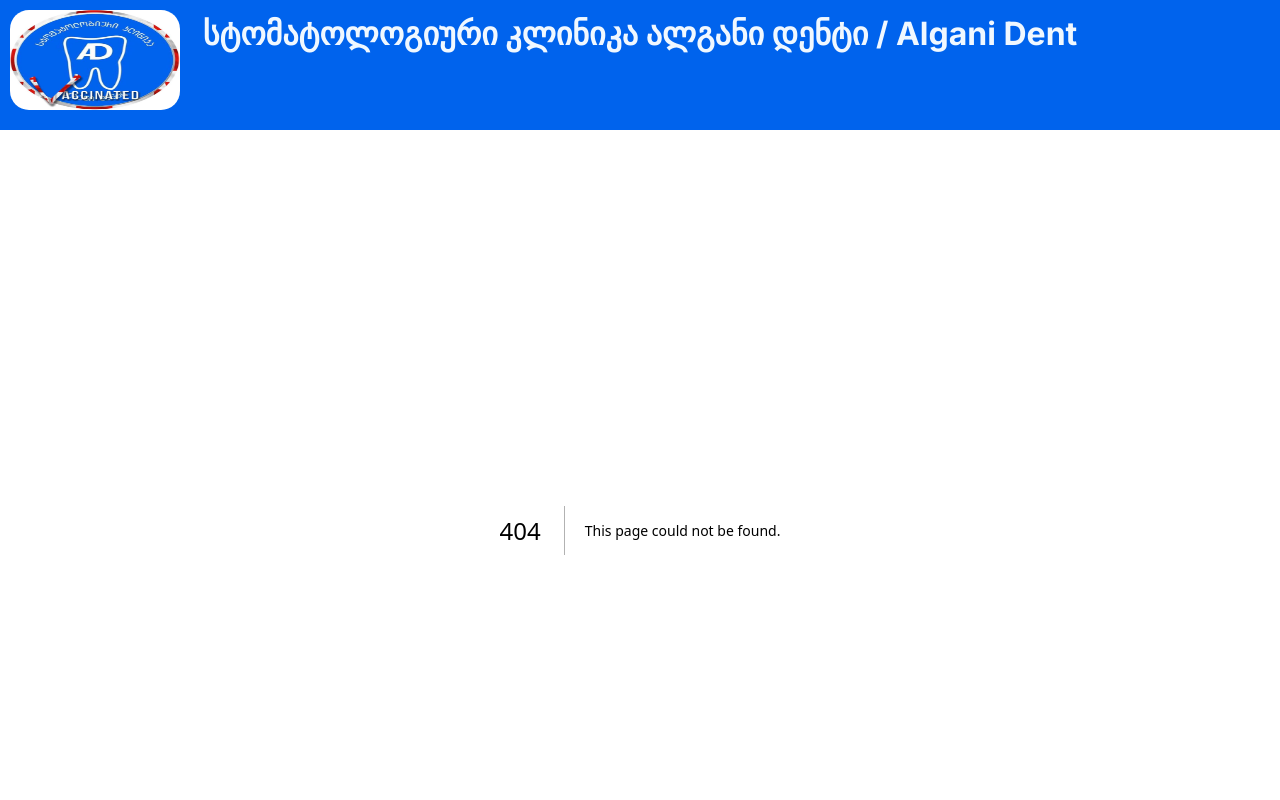
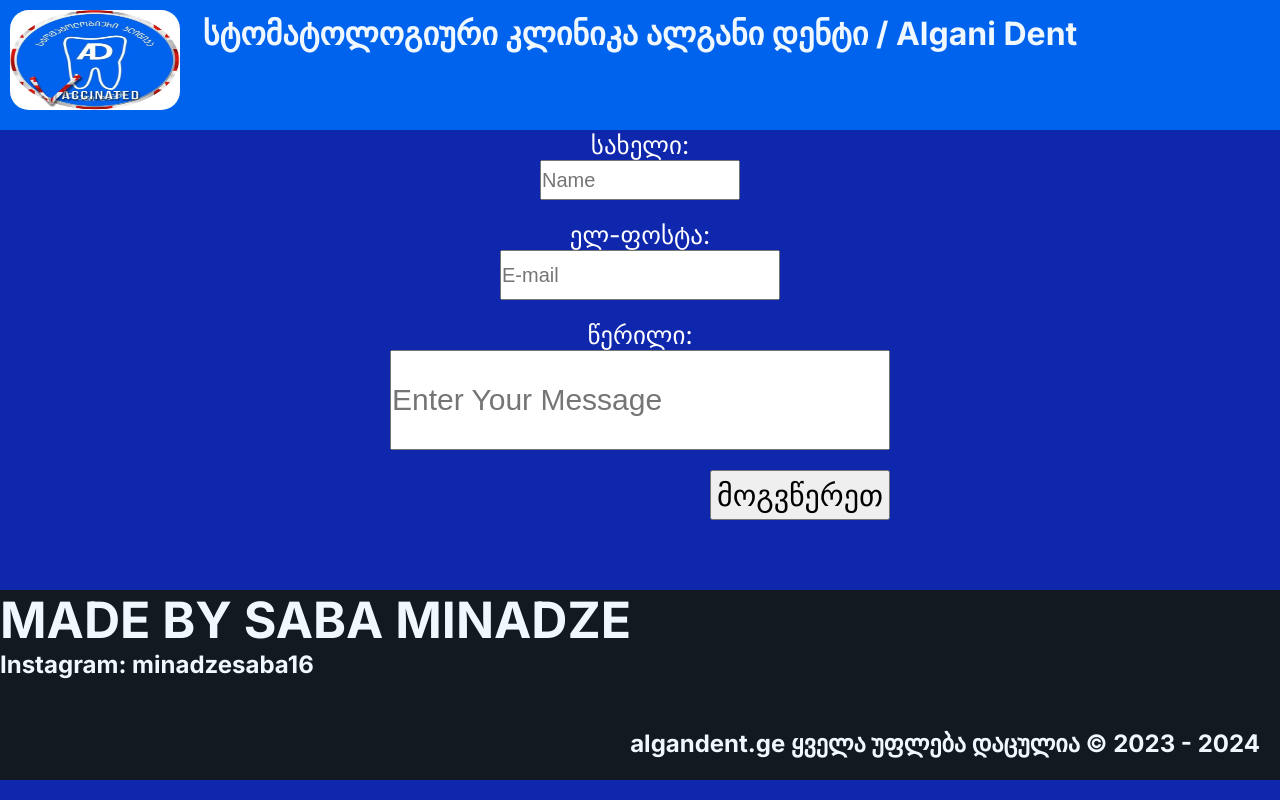
Before and after one commit to SabaMinadze/algani-denti, a Next.js app: page /questions in a window 1280 px wide. Before the commit this address had no page. Shown: the top 800 px of the page. Built offline with nearby package versions, Linux system fonts and the light colour scheme.

Commit message:
Add new question route where user can send information to company's administrator
This feature is not fully and correctly working it has few bugs and errors which was corrected as soon as possible. STAY TUNED! :) :) :)

```diff
--- a/app/aboutus/page.module.css
+++ b/app/aboutus/page.module.css
@@ -1,4 +1,6 @@
 .box{
     color: rgb(255, 255, 255);
-    font-size: 17px;
+    font-size: 15px;
+    margin-left: 20px;
+    margin-top: 20px;
 }
--- a/app/components/Subnav/Subnav.module.css
+++ b/app/components/Subnav/Subnav.module.css
@@ -1,7 +1,7 @@
 .txt{
-    font-size: 30px;
+    font-size: 25px;
     font-weight: 700;
-    margin-right: 70px;
+    margin-right: 30px;
 }
 
 
@@ -15,5 +15,5 @@
     color: aliceblue;
     font-size: 35px;
     font-weight: 900;
-    margin-left: 375px;
+    margin-left: 450px;
 }
--- a/app/components/Subnav/Subnav.tsx
+++ b/app/components/Subnav/Subnav.tsx
@@ -9,6 +9,7 @@ function Subnav() {
       <Link href="/aboutus" className={styles.txt}>ჩვენს შესახებ</Link>
       <Link href="/stomatologi" className={styles.txt}>ჩვენი სტომატოლოგები</Link>
       <Link href="/achievements" className={styles.txt}>ჩვენი მიღწევები</Link>
+      <Link href="/questions" className={styles.txt}>კითხვები</Link>
       <Link href="/contactus" className={styles.txt2}>კონტაქტი</Link>
     </div>
     <br/>
--- /dev/null
+++ b/app/questions/page.module.css
@@ -0,0 +1,33 @@
+.name{
+    height: 40px;
+    width: 200px;
+    font-size: 20px;
+}
+
+.email{
+    height: 50px;
+    width: 280px;
+    font-size: 20px;
+
+}
+
+.info{
+    height: 100px;
+    width: 500px;
+    font-size: 30px;
+
+}
+
+
+.submit{
+    width: 180px;
+    height: 50px;
+    cursor: pointer;
+    font-size: 30px;
+    margin-left: 320px;
+}
+
+.txt{
+    color: rgb(255, 255, 255);
+    font-size: 25px;
+}
--- /dev/null
+++ b/app/questions/page.tsx
@@ -0,0 +1,28 @@
+import React from 'react'
+import styles from './page.module.css'
+
+function page() {
+  return (
+    <>
+    <center><div className={styles.box}>
+      <form action="https://www.youtube.com/watch?v=zHug4Lx0HrI">
+        <label htmlFor="" className={styles.txt}>სახელი: </label>
+        <br/>
+        <input type="text" name="" id="" placeholder='Name' required className={styles.name}/>
+        <br/><br/>
+        <label htmlFor="" className={styles.txt}>ელ-ფოსტა: </label>
+        <br/>
+        <input type="email" name="" id="" placeholder="E-mail" required className={styles.email}/>
+        <br/><br/>
+        <label htmlFor="" className={styles.txt}>წერილი: </label>
+        <br/>
+        <input type="text" name="" id="" placeholder="Enter Your Message" required className={styles.info}/>
+        <br/><br/>
+        <input type="submit" value="მოგვწერეთ" className={styles.submit}/>
+      </form>
+    </div></center>
+    </>
+  )
+}
+
+export default page
```
